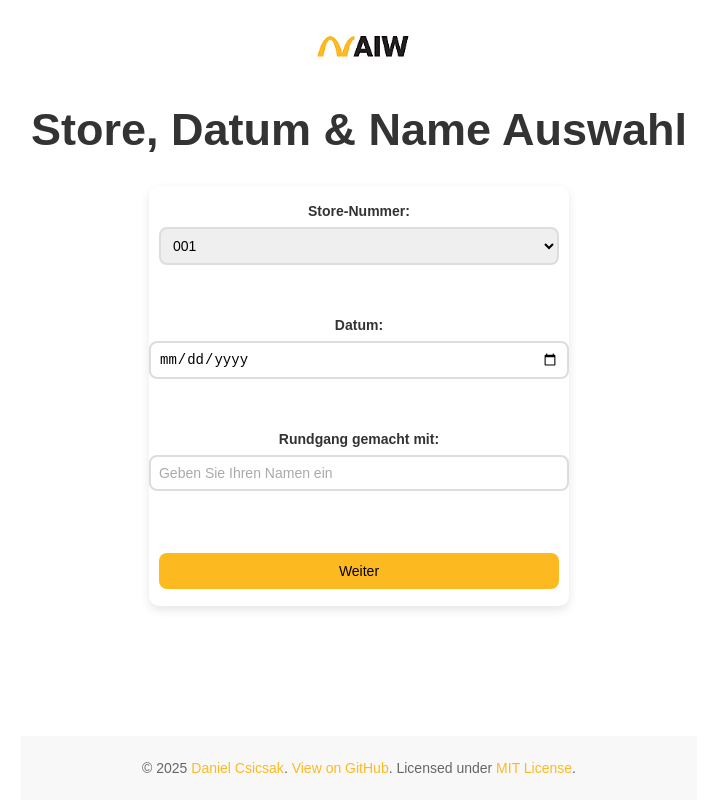
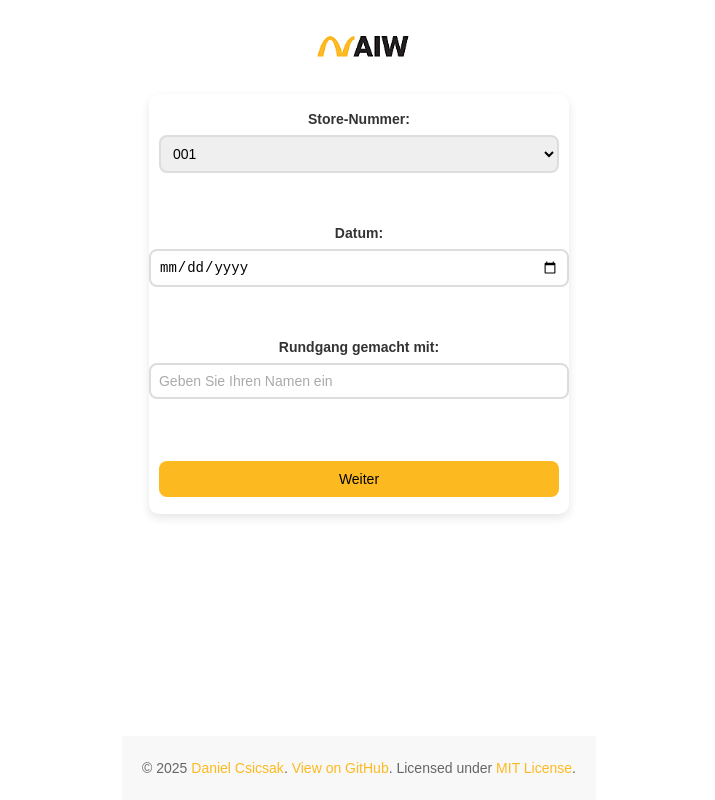
Before and after one commit to Csicsi/pdf-report-tool, a plain HTML site: page html/input.html in a window 1280 px wide. Shown: the whole page, without its empty margins (281-996 px from the left). Drawn offline with Linux system fonts and the light colour scheme.

Commit message:
Removed unnecesarry titles

```diff
--- a/html/input.html
+++ b/html/input.html
@@ -10,7 +10,6 @@
 </head>
 <body>
 	<img src="../images/logo.png" alt="Firmenlogo" class="logo">
-	<h1>Store, Datum & Name Auswahl</h1>
 
 	<div class="selection-container">
 		<label for="store-number">Store-Nummer:</label>
```
Also changed, not shown: html/upload.html (+0 -1 lines).
